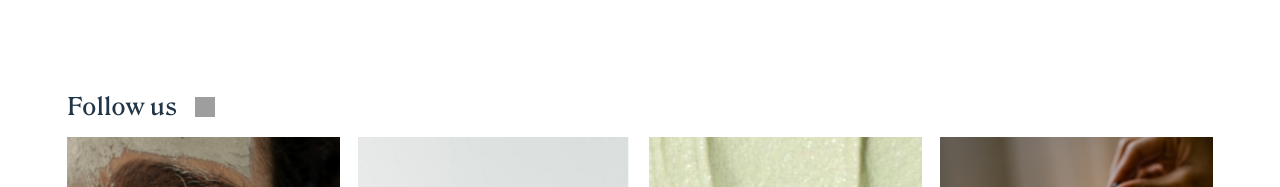
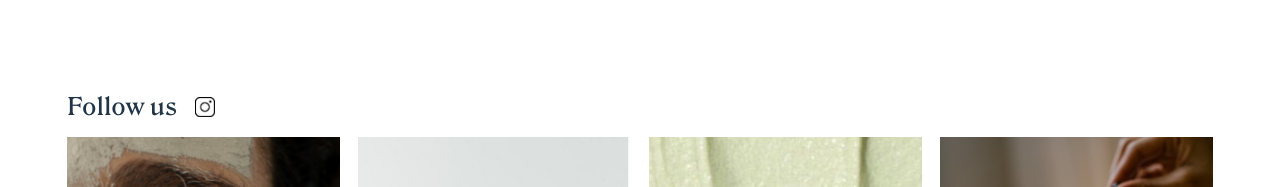
Before and after one commit to ellensofia/e-commerce, a React (Vite) app: page / in a window 1280 px wide. Shown: the part 3443-3630 px from the top of the page. Built offline with nearby package versions, Linux system fonts and the light colour scheme; grey boxes are pictures that could not be loaded.

Commit message:
update to fix cookie issue

```diff
--- a/src/assets/components/Socials.tsx
+++ b/src/assets/components/Socials.tsx
@@ -3,6 +3,7 @@ import img1 from "../images/inst.jpg";
 import img2 from "../images/inst1.jpg";
 import img3 from "../images/inst3.jpg";
 import img4 from "../images/inst4.jpg";
+import img5 from "../images/instagram-logo.png";
 
 export default function Socials() {
   return (
@@ -11,10 +12,7 @@ export default function Socials() {
         <Top>
           <Title>Follow us</Title>
           <Icons>
-            <img
-              src="https://www.clipartmax.com/png/small/169-1696957_instagram-icon-instagram-icon-svg-white.png"
-              alt="Instagram Icon - Instagram Icon Svg White @clipartmax.com"
-            />
+            <img src={img5} alt="" />
           </Icons>
         </Top>
         <Imgs>
```
Also changed, not shown: src/assets/images/instagram-logo.png (added).
